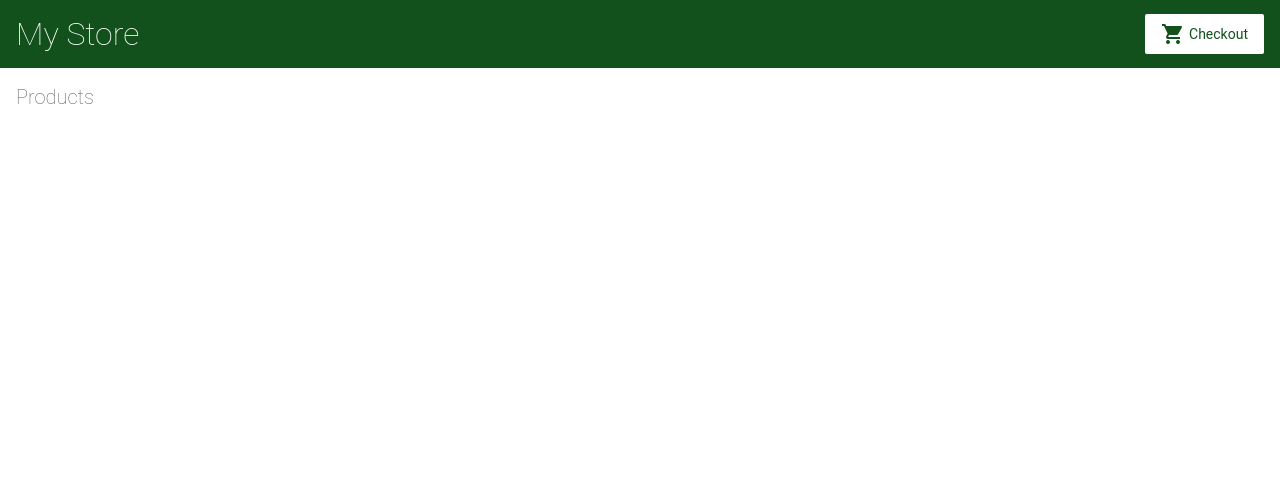
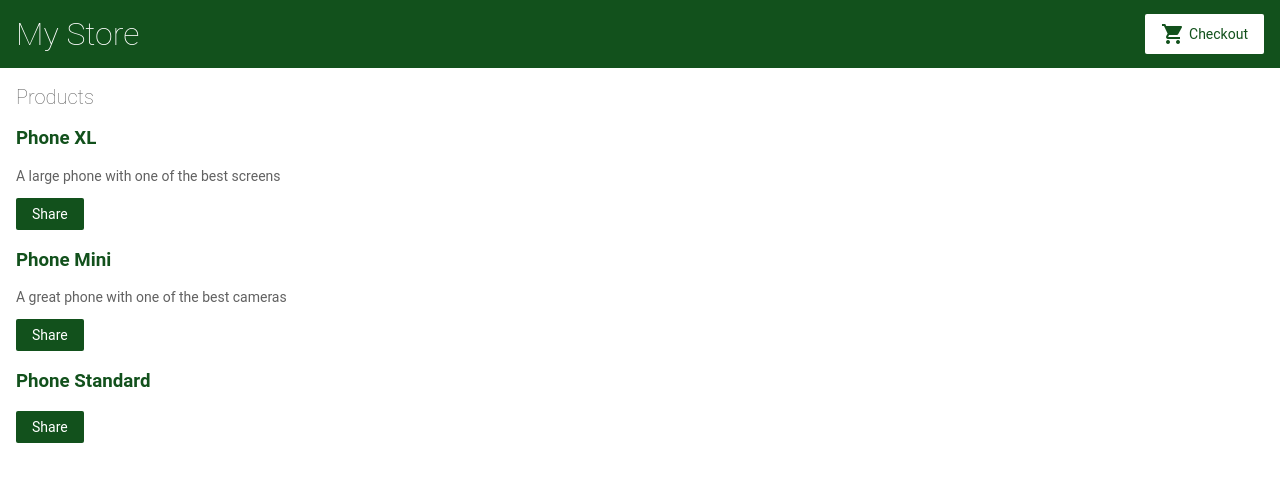
Before and after one commit to pjpscriv/first-angular-app, an Angular app: page / in a window 1280 px wide. Shown: the top 482 px of the page. Built offline with nearby package versions, Linux system fonts and the light colour scheme.

Commit message:
Listed products

```diff
--- a/src/app/product-list/product-list.component.html
+++ b/src/app/product-list/product-list.component.html
@@ -1,5 +1,14 @@
 <h2>Products</h2>
 
+<div *ngFor="let product of products">
+  <h3>
+    <a [title]="product.name + ' details'">{{product.name}}</a>
+  </h3>
+  <p *ngIf="product.description">
+    {{product.description}}
+  </p>
+  <button (click)="share()">Share</button>
+</div>
 
 <!--
 Copyright Google LLC. All Rights Reserved.
```
